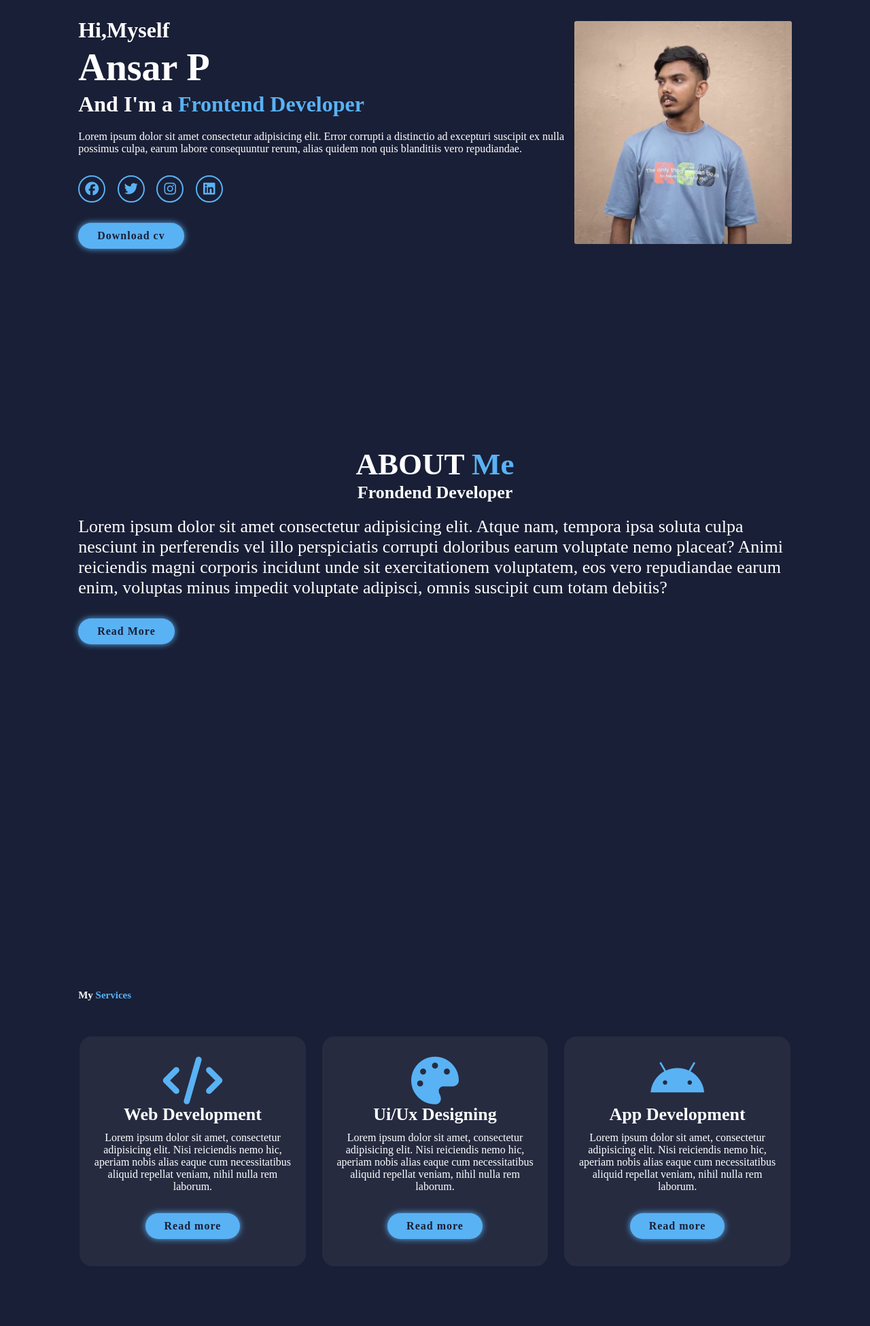
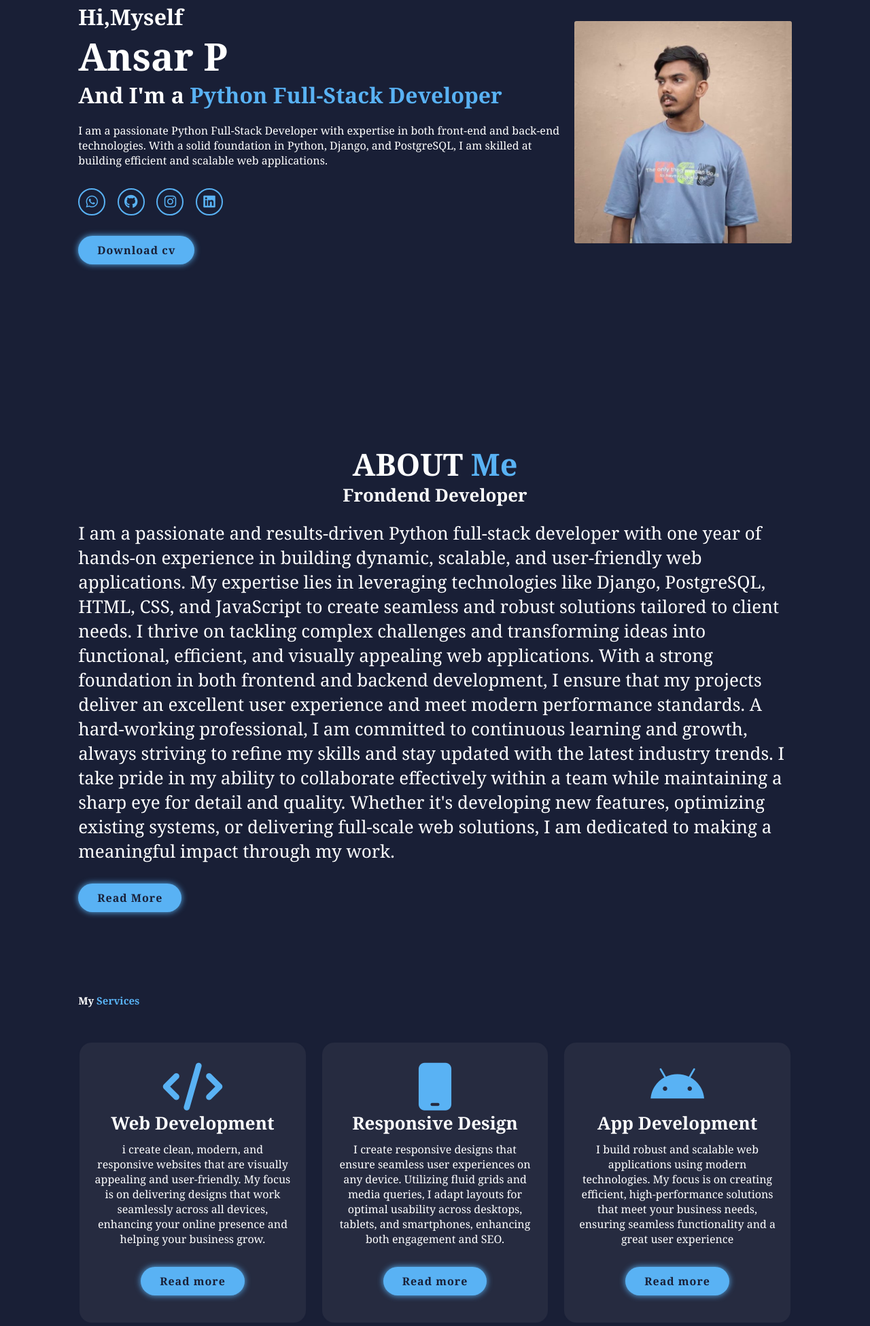
Before and after one commit to ansarPullencheri/portfolio, a plain HTML site: page index.html in a window 1280 px wide. Shown: the part 244-2195 px from the top of the page at 68% size. Drawn offline with nearby package versions, Linux system fonts and the light colour scheme; a web font is replaced by a local one.

Commit message:
first commit

```diff
--- a/index.html
+++ b/index.html
@@ -6,7 +6,8 @@
     <link rel="stylesheet" href="https://cdnjs.cloudflare.com/ajax/libs/font-awesome/6.7.2/css/all.min.css" integrity="sha512-Evv84Mr4kqVGRNSgIGL/F/aIDqQb7xQ2vcrdIwxfjThSH8CSR7PBEakCr51Ck+w+/U6swU2Im1vVX0SVk9ABhg==" crossorigin="anonymous" referrerpolicy="no-referrer" />
     <link rel="preconnect" href="https://fonts.googleapis.com">
 <link rel="preconnect" href="https://fonts.gstatic.com" crossorigin>
-<link href="https://fonts.googleapis.com/css2?family=Nunito:ital,wght@0,200..1000;1,200..1000&family=Open+Sans:ital,wght@0,300..800;1,300..800&family=Parkinsans:wght@300..800&family=Yuji+Mai&display=swap" rel="stylesheet">
+<link rel="preconnect" href="https://fonts.googleapis.com">
+<link rel="preconnect" href="https://fonts.gstatic.com" crossorigin>
     <style>
         @import url('https://fonts.googleapis.com/css2?family=Nunito:ital,wght@0,200..1000;1,200..1000&family=Parkinsans:wght@300..800&family=Yuji+Mai&display=swap');
         *{
@@ -17,6 +18,7 @@
             border: none;
             outline: none;
             scroll-behavior: smooth;
+            font-family:Cambria, Cochin, Georgia, Times, 'Times New Roman', serif;
 
         }
         :root{
@@ -33,7 +35,6 @@
         body{
             background: var(--bg-color);
             color: var(--text-color);
-
         }
         section{
             min-height: 100vh;
@@ -465,7 +466,7 @@
             <a href="#about">About</a>
             <a href="#services">Services</a>
             <a href="#portfolio">Portfolio</a>
-            <a href="#contact">Contact</a>
+            <a href="#Contact">Contact</a>
         </nav>
     </header>
     <!-- home section -->
@@ -474,18 +475,19 @@
         <div class="home-content">
             <h3>Hi,Myself</h3>
             <h1>Ansar P</h1>
-            <h3>And I'm a <span class="multiple-text">Frontend Developer</span></h3>
-            <p>Lorem ipsum dolor sit amet consectetur adipisicing elit. Error corrupti a distinctio ad excepturi suscipit ex nulla possimus culpa, earum labore consequuntur rerum, alias quidem non quis blanditiis vero repudiandae.</p>
+            <h3>And I'm a <span class="multiple-text">Python Full-Stack Developer</span></h3>
+            <p>I am a passionate Python Full-Stack Developer with expertise in both front-end and back-end technologies. With a solid foundation in Python, Django, and PostgreSQL, I am skilled at building efficient and scalable web applications.</p>
         <div class="social-media">
-            <a href="#"><i class="fa-brands fa-facebook"></i></a>
-            <a href="#"><i class="fa-brands fa-twitter"></i></a>
-            <a href="#"><i class="fa-brands fa-instagram"></i></a>
-            <a href="#"><i class="fa-brands fa-linkedin"></i></a>
+            <a href="https://wa.me/918136856583?text=Hi%2C%20I%E2%80%99d%20like%20to%20know%20more%20about%20your%20services.
+            "><i class="fa-brands fa-whatsapp"></i></a>
+            <a href="https://github.com/ansarPullencheri"><i class="fa-brands fa-github"></i></a>
+            <a href="https://www.instagram.com/ansarpullencheri?igsh=MTRsZGJ2anc5d2hxcA=="><i class="fa-brands fa-instagram"></i></a>
+            <a href="https://www.linkedin.com/in/ansar-p-98812b339/"><i class="fa-brands fa-linkedin"></i></a>
 
 
         </div>
 
-        <a href="#" class="btn">Download cv</a>
+        <a href="resume.pdf" class="btn">Download cv</a>
 
         </div>
 
@@ -502,7 +504,13 @@
         <div class="about-content">
             <h2 class="heading">ABOUT <span>Me</span></h2>
             <h3>Frondend Developer</h3>
-            <p>Lorem ipsum dolor sit amet consectetur adipisicing elit. Atque nam, tempora ipsa soluta culpa nesciunt in perferendis vel illo perspiciatis corrupti doloribus earum voluptate nemo placeat? Animi reiciendis magni corporis incidunt unde sit exercitationem voluptatem, eos vero repudiandae earum enim, voluptas minus impedit voluptate adipisci, omnis suscipit cum totam debitis?</p>
+            <p>I am a passionate and results-driven Python full-stack developer with one year of hands-on experience in building dynamic, scalable, and user-friendly web applications. My expertise lies in leveraging technologies like Django, PostgreSQL, HTML, CSS, and JavaScript to create seamless and robust solutions tailored to client needs.
+
+                I thrive on tackling complex challenges and transforming ideas into functional, efficient, and visually appealing web applications. With a strong foundation in both frontend and backend development, I ensure that my projects deliver an excellent user experience and meet modern performance standards.
+
+                A hard-working professional, I am committed to continuous learning and growth, always striving to refine my skills and stay updated with the latest industry trends. I take pride in my ability to collaborate effectively within a team while maintaining a sharp eye for detail and quality.
+
+                Whether it's developing new features, optimizing existing systems, or delivering full-scale web solutions, I am dedicated to making a meaningful impact through my work.</p>
             <a href="#" class="btn">Read More</a>
         </div>
 
@@ -517,19 +525,19 @@
             <div class="services-box">
                 <i class="fa-solid fa-code"></i>
                 <h3>Web Development</h3>
-                <p>Lorem ipsum dolor sit amet, consectetur adipisicing elit. Nisi reiciendis nemo hic, aperiam nobis alias eaque cum necessitatibus aliquid repellat veniam, nihil nulla rem laborum.</p>
+                <p>i create clean, modern, and responsive websites that are visually appealing and user-friendly. My focus is on delivering designs that work seamlessly across all devices, enhancing your online presence and helping your business grow.</p>
                 <a href="#" class="btn">Read more</a>
             </div>
             <div class="services-box">
-                <i class="fa-solid fa-palette"></i>
-                <h3>Ui/Ux Designing</h3>
-                <p>Lorem ipsum dolor sit amet, consectetur adipisicing elit. Nisi reiciendis nemo hic, aperiam nobis alias eaque cum necessitatibus aliquid repellat veniam, nihil nulla rem laborum.</p>
+                <i class="fa-solid fa-mobile"></i>
+                <h3>Responsive Design</h3>
+                <p>I create responsive designs that ensure seamless user experiences on any device. Utilizing fluid grids and media queries, I adapt layouts for optimal usability across desktops, tablets, and smartphones, enhancing both engagement and SEO.</p>
                 <a href="#" class="btn">Read more</a>
             </div>
             <div class="services-box">
                 <i class="fa-brands fa-android"></i>
                 <h3>App Development</h3>
-                <p>Lorem ipsum dolor sit amet, consectetur adipisicing elit. Nisi reiciendis nemo hic, aperiam nobis alias eaque cum necessitatibus aliquid repellat veniam, nihil nulla rem laborum.</p>
+                <p>I build robust and scalable web applications using modern technologies. My focus is on creating efficient, high-performance solutions that meet your business needs, ensuring seamless functionality and a great user experience</p>
                 <a href="#" class="btn">Read more</a>
             </div>
         </div>
@@ -561,7 +569,7 @@
             <div class="portfolio-box">
                 <img src="download.jpeg" alt="">
                 <div class="portfolio-layer">
-                    <h4>Web Design</h4>
+                    <h4>Portfolio</h4>
                     <p>Lorem ipsum dolor sit amet consectetur adipisicing elit.</p>
                     <i class="fa-solid fa-up-right-from-square"></i>
                 </div>
@@ -569,7 +577,7 @@
             <div class="portfolio-box">
                 <img src="download (1).jpeg" alt="">
                 <div class="portfolio-layer">
-                    <h4>Web Design</h4>
+                    <h4>Spotyfy Clone</h4>
                     <p>Lorem ipsum dolor sit amet consectetur adipisicing elit.</p>
                     <i class="fa-solid fa-up-right-from-square"></i>
                 </div>
@@ -577,7 +585,7 @@
             <div class="portfolio-box">
                 <img src="download (3).jpeg" alt="">
                 <div class="portfolio-layer">
-                    <h4>Web Design</h4>
+                    <h4>Netflix Clone</h4>
                     <p>Lorem ipsum dolor sit amet consectetur adipisicing elit.</p>
                     <i class="fa-solid fa-up-right-from-square"></i>
                 </div>
@@ -585,9 +593,10 @@
             <div class="portfolio-box">
                 <img src="images (1).jpeg" alt="">
                 <div class="portfolio-layer">
-                    <h4>Web Design</h4>
+                    <h4>Facebook Clone</h4>
                     <p>Lorem ipsum dolor sit amet consectetur adipisicing elit.</p>
                     <i class="fa-solid fa-up-right-from-square"></i>
+
                 </div>
             </div>
         </div>
```
Also changed, not shown: 1 other file.
